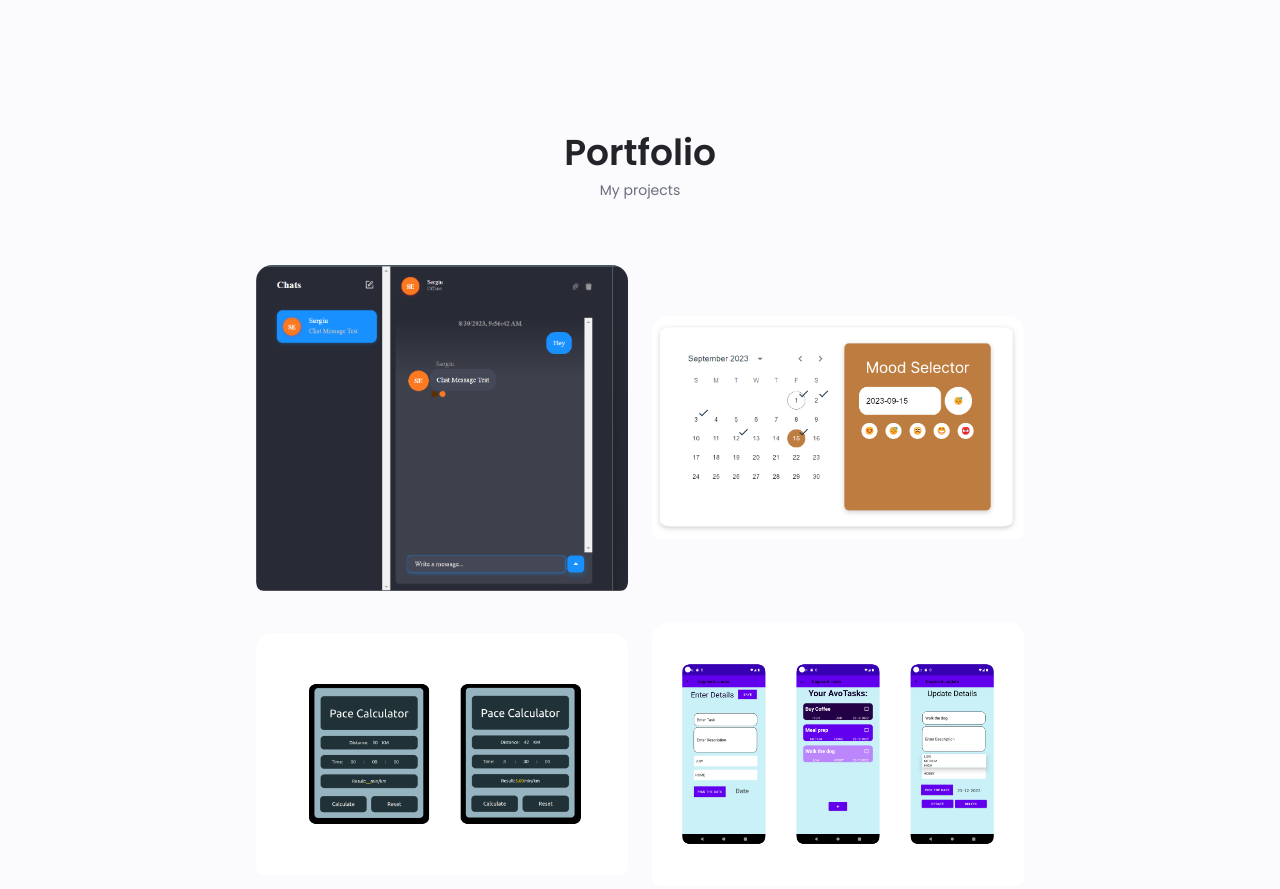
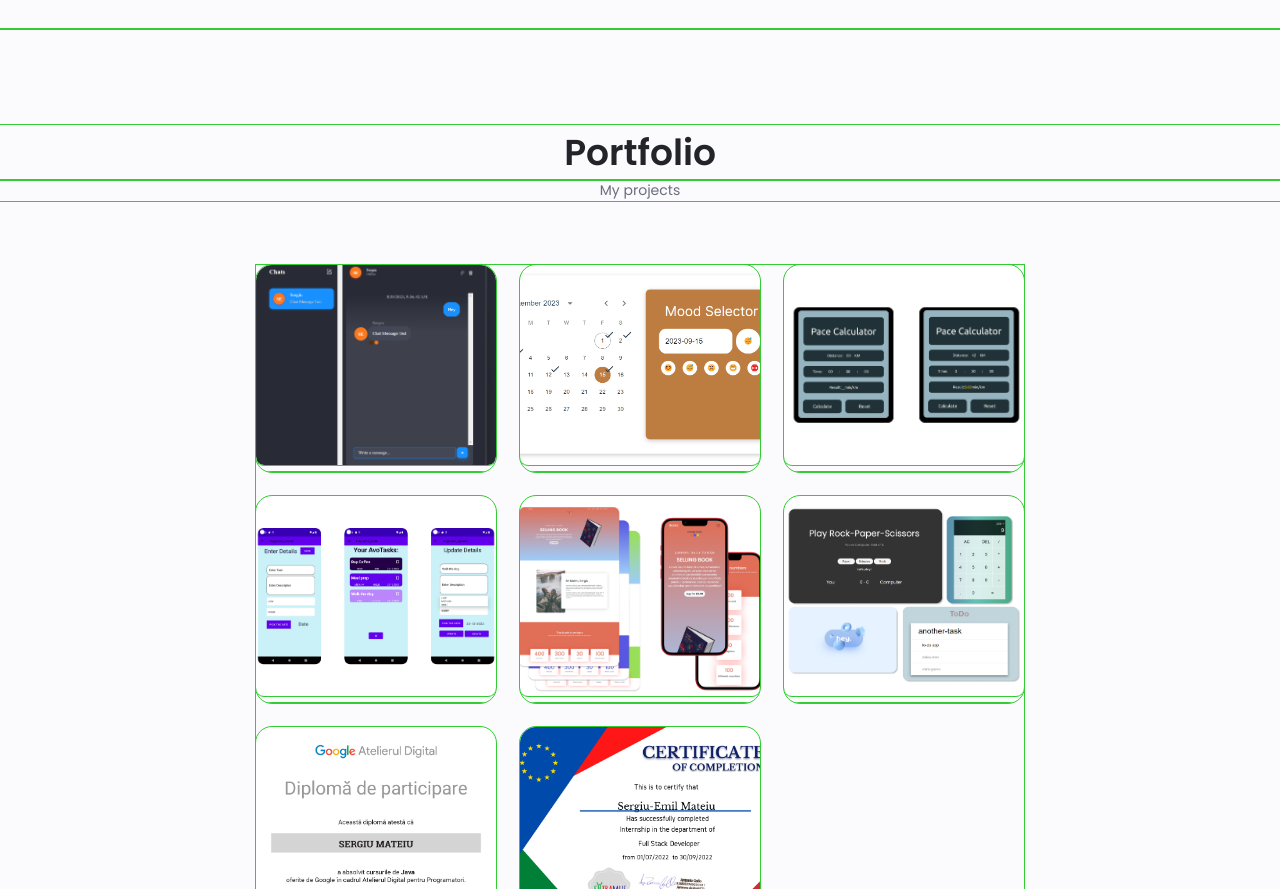
Before and after one commit to Serh1/responsive-portfolio, a plain HTML site: page index.html in a window 1280 px wide. Shown: the part 1243-2132 px from the top of the page. Drawn offline with nearby package versions, Linux system fonts and the light colour scheme.

Commit message:
Change projects layout

```diff
--- a/assets/css/styles.css
+++ b/assets/css/styles.css
@@ -104,6 +104,7 @@ body.dark-theme {
   box-sizing: border-box;
   padding: 0;
   margin: 0;
+  outline: 1px solid limegreen;
 }
 
 html {
@@ -678,6 +679,8 @@ img {
 
 .portfolio__content {
   padding: 0 1.5rem;
+  width: 1200px;
+  background-color: blue;
 }
 
 .portfolio__img {
@@ -685,8 +688,7 @@ img {
   justify-self: center;
   align-self: center;
   transition: 0.3s;
-  object-fit: contain;
-  height: 300px;
+  object-fit: cover;
 }
 
 .portfolio__title {
@@ -733,7 +735,8 @@ img {
 
 .projects__card img {
   width: 100%;
-  height: 100%;
+  height: 200px;
+  object-fit: cover;
 }
 
 .projects__modal {
@@ -767,6 +770,10 @@ img {
 
 .projects__button {
   padding: 0.5rem;
+  width: 2rem;
+  height: 2rem;
+  display: flex;
+  align-items: center;
 }
 
 .projects__card:hover .projects__modal {
@@ -1133,6 +1140,11 @@ img {
     grid-template-columns: 0.5fr;
   }
 
+  .projects__container {
+    grid-template-columns: repeat(2, 1fr);
+    align-items: center;
+  }
+
   .portfolio__img {
     width: 100px;
   }
@@ -1221,9 +1233,17 @@ img {
   }
 
   .projects__container {
-    grid-template-columns: repeat(2, 1fr);
+    grid-template-columns: repeat(3, 1fr);
     align-items: center;
-    width: 1000px;
+    width: 1200px;
+  }
+
+  .projects__subtitle {
+    font-size: var(--h3-font-size);
+  }
+
+  .projects__title {
+    font-size: var(--small-font-size);
   }
 
   textarea {
```
